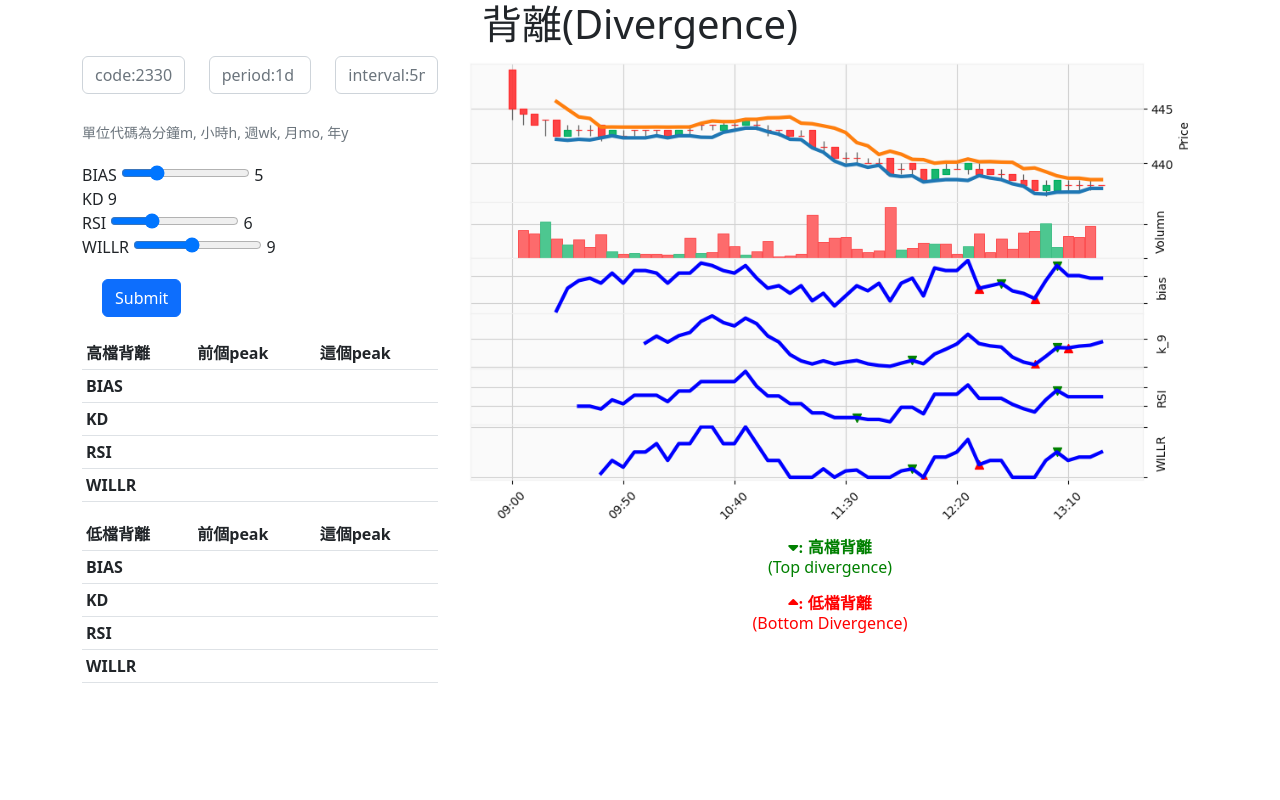
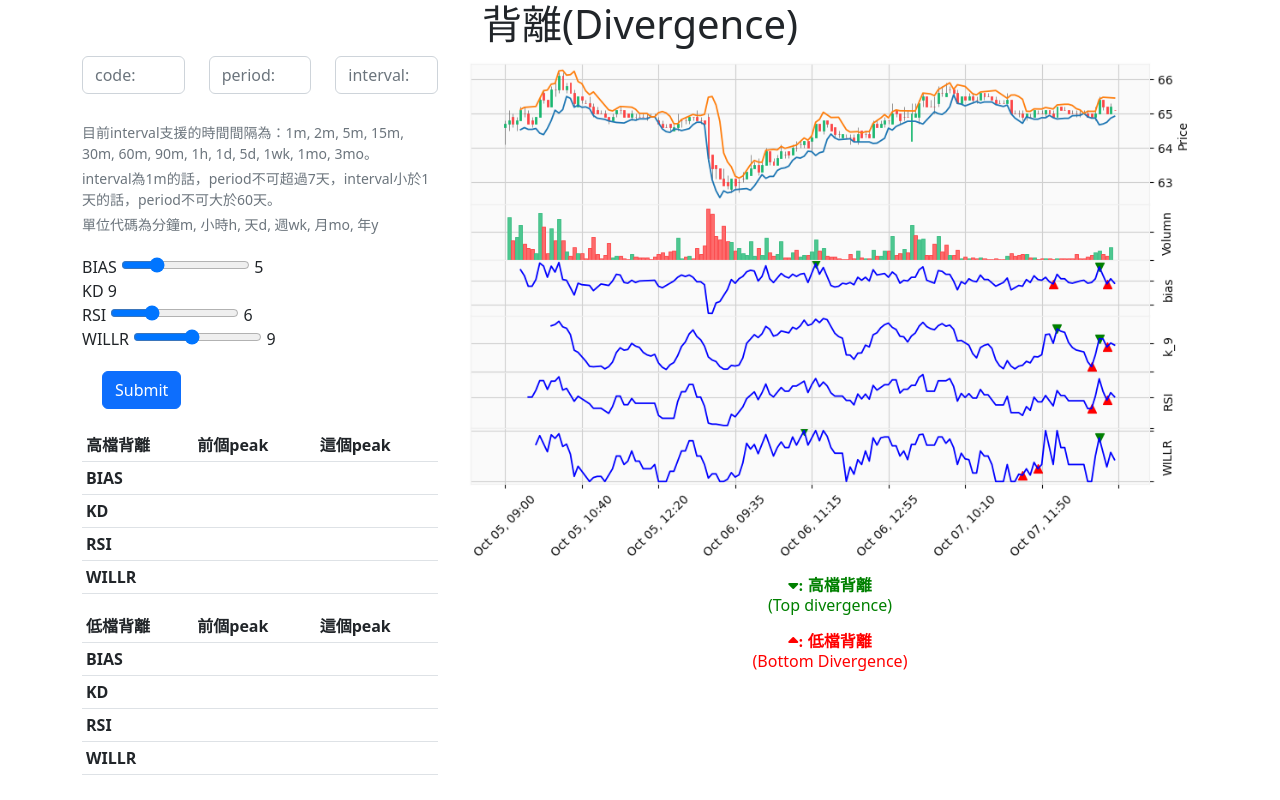
Before and after one commit to voho0000/django_stock_ta, a Django app: page / in a window 1280 px wide. Run offline with Django 3.2, Linux system fonts and the light colour scheme; lists and menus that the app fills with data are empty.

Commit message:
solve image update problem and add constraint information about period and interval

```diff
--- a/requirements.txt
+++ b/requirements.txt
@@ -2,4 +2,4 @@
 yfinance
 mplfinance
 pandas_ta
-ta-lib
+scipy
--- a/stock_ta/ta.py
+++ b/stock_ta/ta.py
@@ -6,6 +6,8 @@
 import pandas_ta as ta
 from scipy.signal import argrelextrema
 import numpy as np
+import matplotlib
+matplotlib.use('SVG')
 
 def get_raw_df(code, period, interval):
     raw_df = yf.download(str(code)+'.tw', period=str(period), interval=str(interval))
@@ -159,7 +161,6 @@
     if Divergences['WILLR_Top']['value']:
         plot_list.append(mpf.make_addplot(Divergences['WILLR_Top']['value'],type='scatter',markersize=50,color='g',marker='v', panel =5, secondary_y=False))
     fig, axlist = mpf.plot(raw_df,style='yahoo',type='candle',addplot=[apd]+ap1+ap2+ap3+ap4+plot_list, figsize=(11,7), volume=True, returnfig=True)
-    fig.tight_layout()
     axlist[2].set_yticklabels([])
     axlist[2].set_ylabel('Volumn')
     axlist[4].set_yticklabels([])
--- a/stock_ta/templates/index.html
+++ b/stock_ta/templates/index.html
@@ -19,15 +19,18 @@
                     {% csrf_token %}
                     <div class="row" style="margin-bottom:20px">
                         <div class="col">
-                            <input type="text" class="form-control" name="code" placeholder="code:2330">
+                            <input type="text" class="form-control" name="code" placeholder="code:{{ code }}">
+                        </div>
+
+                        <div class="col">
+                            <input type="text" class="form-control" name="period" placeholder="period:{{ period}}">
                         </div>
                         <div class="col">
-                            <input type="text" class="form-control" name="period" placeholder="period:1d">
+                            <input type="text" class="form-control" name="interval" placeholder="interval:{{ interval }}"><br>
                         </div>
-                        <div class="col">
-                            <input type="text" class="form-control" name="interval" placeholder="interval:5m"><br>
-                        </div>
-                        <small class="form-text text-muted">單位代碼為分鐘m, 小時h, 週wk, 月mo, 年y</small>
+                        <small class="form-text text-muted">目前interval支援的時間間隔為：1m, 2m, 5m, 15m, 30m, 60m, 90m, 1h, 1d, 5d, 1wk, 1mo, 3mo。</small>
+                        <small class="form-text text-muted">interval為1m的話，period不可超過7天，interval小於1天的話，period不可大於60天。</small>
+                        <small class="form-text text-muted">單位代碼為分鐘m, 小時h, 天d, 週wk, 月mo, 年y</small>
                     </div>
                     <label>BIAS</label>
                     <input type="range" class="form-control-range" name="bias" min="0" max="20" value="5" oninput="this.nextElementSibling.value = this.value">
@@ -109,7 +112,7 @@
             </div>
             <div class="col-8">
                 <div class="row" style="margin-bottom:10px">
-                    <img src="../static/ta.png" class="img-fluid float-left" alt="stock ta picture">
+                    <img id="img" src="../static/ta.png"+ new Date().getTime(); class="img-fluid float-left" alt="stock ta picture">
                 </div>
                 <div class="row" >
                     <i class="fa fa-caret-down" style="color: green;" aria-hidden="true">: 高檔背離</i>
@@ -122,10 +125,21 @@
         </div>
     </div>
 
-    <!-- <h2>Your code is : {{code}}</h2>
-    <h2>Your period is :{{period}}</h2>
-    <h2>Your interval is :{{interval}}</h2>-->
+    <script>
+      function update() {
+        var source = '../static/ta.png',
+            timestamp = (new Date()).getTime(),
+            newUrl = source + '#' + timestamp;
+        document.getElementById("img").src = newUrl;
+        setTimeout(update, 2000);
+      }
+      update()
+
+    </script>
+
+
     <!-- JavaScript Bundle with Popper -->
-    <script src="https://cdn.jsdelivr.net/npm/bootstrap@5.2.2/dist/js/bootstrap.bundle.min.js" integrity="sha384-OERcA2EqjJCMA+/3y+gxIOqMEjwtxJY7qPCqsdltbNJuaOe923+mo//f6V8Qbsw3" crossorigin="anonymous"></script>
-</body>
+<!-- JavaScript Bundle with Popper -->
+<script src="https://cdn.jsdelivr.net/npm/bootstrap@5.2.2/dist/js/bootstrap.bundle.min.js" integrity="sha384-OERcA2EqjJCMA+/3y+gxIOqMEjwtxJY7qPCqsdltbNJuaOe923+mo//f6V8Qbsw3" crossorigin="anonymous"></script>
+  </body>
 </html>
--- a/stock_ta/views.py
+++ b/stock_ta/views.py
@@ -15,7 +15,7 @@
         raw_df = get_raw_df(code, period, interval)
         if raw_df.empty:
             # if the stock was not in the yahoo finance database
-            return HttpResponseNotFound("This stock is not in the yahoo finance database")
+            return HttpResponseNotFound("This stock is not in the yahoo finance database, or your time unit is not available")
         else:
             isempty = check_empty(raw_df, willr, bias, rsi)
             if isempty:
@@ -23,6 +23,6 @@
                 return HttpResponseNotFound("You need to set longer period or shorter interval to calculate ta.")
             else:
                 Divergences = get_plot(raw_df, willr, bias, rsi)
-                return render(request, 'index.html', {'Divergences':Divergences})
+                return render(request, 'index.html', {'Divergences':Divergences, 'code':code, 'period':period, 'interval':interval})
     else:
         return render(request, 'index.html', {})
```
Also changed, not shown: README.md, stock_ta/static/ta.png, 2 other files.
